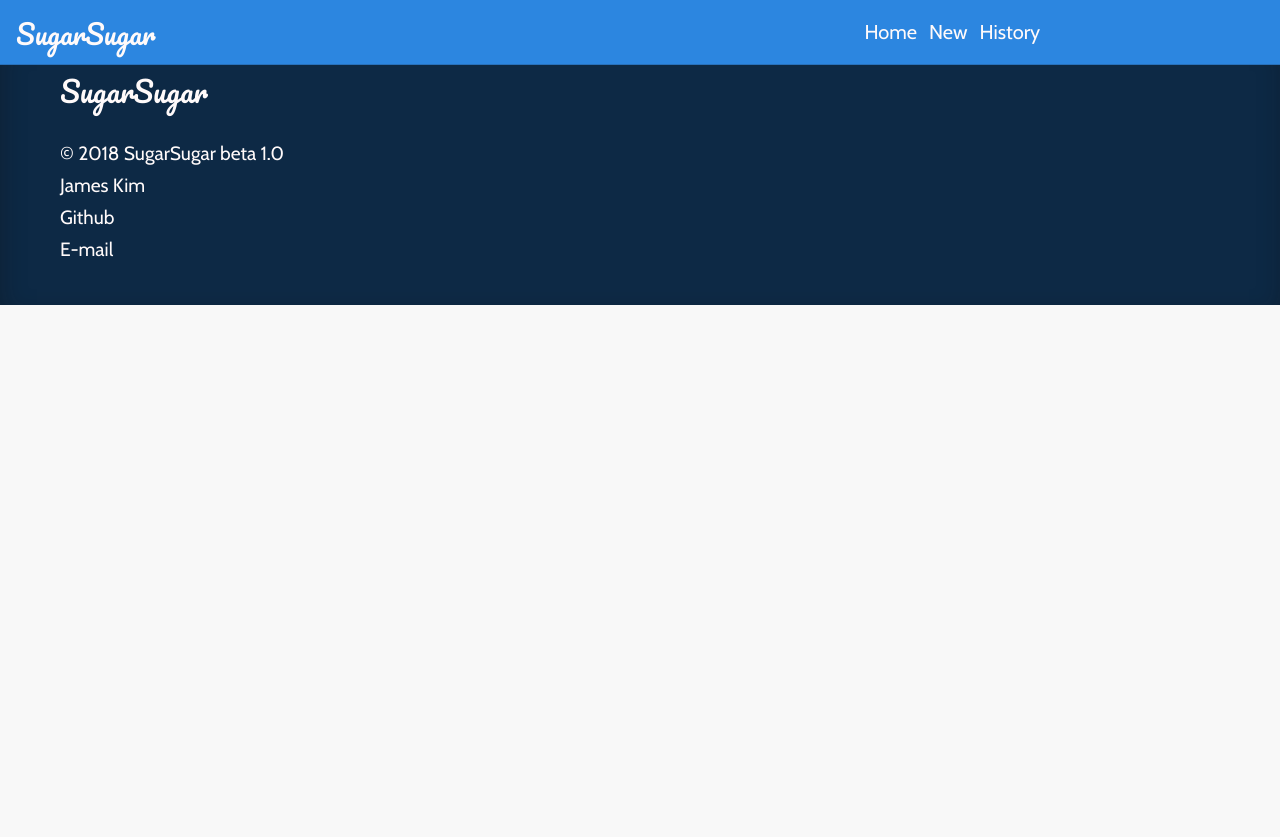
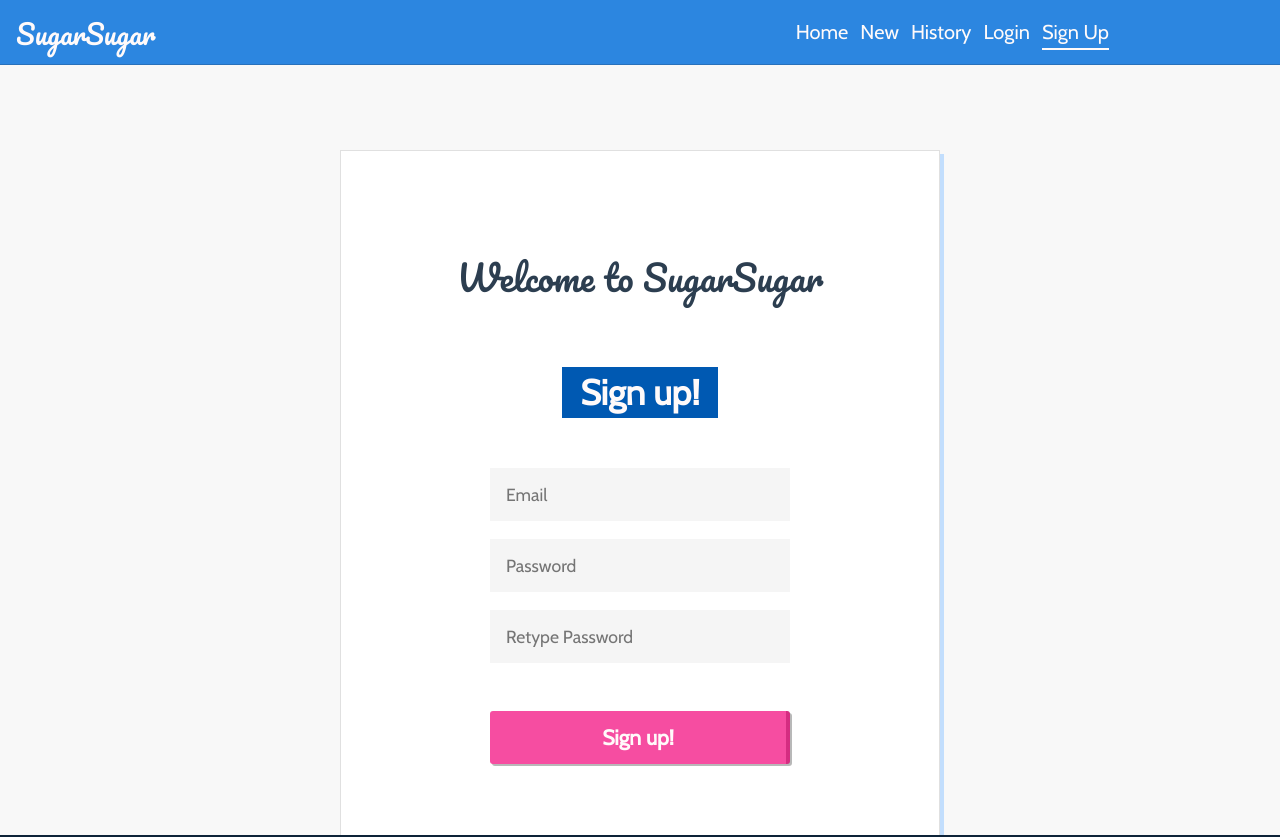
Before and after one commit to JamesScript7/sugarsugar, a Vue app: page /#/signup in a window 1280 px wide. Shown: the top 837 px of the page. Built offline with nearby package versions, Linux system fonts and the light colour scheme; what vuefire would draw is missing.

Commit message:
Create Login and SignUp

```diff
--- a/src/App.vue
+++ b/src/App.vue
@@ -53,4 +53,18 @@ nav {
   text-align: center;
   color: #2c3e50;
 }
+@keyframes slideIn {
+  0% {
+    margin-left: 15%;
+    margin-right: 15%;
+  }
+  100% {
+    margin-left: 0%;
+    margin-right: 0%;
+  }
+}
+@keyframes fadeIn {
+  0% {opacity: 0;}
+  100% {opacity: 1;}
+}
 </style>
--- /dev/null
+++ b/src/components/Login.vue
@@ -0,0 +1,105 @@
+<template>
+  <div class="log-in">
+    <form @submit.prevent="loginForm">
+      <h1>Login</h1>
+      <input type="text" v-model="email" placeholder="Email">
+      <input type="password" v-model="password" placeholder="Password">
+      <input class="button" type="submit" value="Login">
+      <p>Don't have an account? Sign up <router-link class="here" to="/signup">here</router-link></p>
+    </form>
+  </div>
+</template>
+
+<script>
+import router from '@/router'
+export default {
+  name: 'Login',
+  data: function () {
+    return {
+      email: '',
+      password: ''
+    }
+  },
+  methods: {
+    loginForm: function () {
+      // console.log(this.email, this.password)
+      // FIREBASE AUTHENTICATION.
+      router.push('/')
+    }
+  }
+}
+</script>
+
+<style scoped>
+@import "../styles/animation.css";
+h1 {
+  display: inline-block;
+  margin-bottom: 60px;
+  background-color: #0059B2;
+  padding: 4px 18px;
+  color: snow;
+}
+form {
+  font-size: 1.1em;
+  min-width: 250px;
+  padding: 60px;
+  background-color: white;
+  border: 1px solid #E0E0E0;
+  box-shadow: 4px 4px #c2defd;
+  animation: slideIn 1.2s;
+}
+input {
+  font-family: 'Cabin', Helvetica, Arial, sans-serif;
+  display: block;
+  font-size: 1em;
+  width: 300px;
+  margin: 0 auto;
+  margin-bottom: 18px;
+  border: none;
+  background-color: #F5F5F5;
+  padding: 16px;
+}
+.log-in {
+  max-width: 600px;
+  margin: 0 auto;
+  padding-top: 150px;
+  height: 800px;
+  height: 100vh;
+  opacity: 0;
+  animation: fadeIn 0.8s forwards;
+}
+.button {
+  font-weight: bold;
+  font-size: 1.2em;
+  padding: 14px;
+  border: none;
+  border-right: 4px solid #d52d81;
+  border-radius: 3px;
+  color: snow;
+  background-color: #f64da1;
+  box-shadow: 2px 2px #B8B8B8;
+}
+/* SIGN UP REDIRECT */
+p {
+  color: gray;
+  white-space: nowrap;
+}
+.here {
+  color: #d52d81;
+}
+@media screen and (max-width: 550px) {
+  form {
+    padding: 40px 25px;
+    border: 0 solid #E0E0E0;
+    box-shadow: none;
+  }
+  input {
+    margin-bottom: 20px;
+    padding: 12px;
+    width: 85%;
+  }
+  .log-in {
+    padding-top: 100px;
+  }
+}
+</style>
--- a/src/components/New.vue
+++ b/src/components/New.vue
@@ -101,7 +101,6 @@ export default {
         status: this.status
       }
       if (this.totalView !== '' && this.totalView > 0) {
-        console.log(data)
         db.ref(this.date).set(data)
         router.push('/')
       } else {
--- /dev/null
+++ b/src/components/SignUp.vue
@@ -0,0 +1,180 @@
+<template>
+  <div class="sign-up">
+    <form @submit.prevent="signUpForm">
+      <p class="welcome">Welcome to SugarSugar</p>
+      <h1>Sign up!</h1>
+      <input type="text" v-bind:class="this.message" v-model="email" placeholder="Email">
+      <input type="password" v-bind:class="this.passwordStatus" v-model="password1" placeholder="Password">
+      <input type="password" v-bind:class="this.passwordStatus" v-model="password2" placeholder="Retype Password">
+      <div class="message-container">
+        <p class="message">{{this.passwordMessage}}</p>
+      </div>
+      <input class="button" type="submit" value="Sign up!">
+    </form>
+  </div>
+</template>
+
+<script>
+import router from '@/router'
+export default {
+  name: 'SignUp',
+  data: function () {
+    return {
+      email: null,
+      isEmail: false,
+      message: null,
+      password1: null,
+      password2: null,
+      passwordMessage: null,
+      attempt: false,
+      passwordStatus: null
+    }
+  },
+  watch: {
+    email: function () {
+      let re = /.+@.+\..+/i
+      if (!this.attempt && re.test(this.email)) {
+        this.message = 'message-good'
+      } else if (this.attempt && !re.test(this.email)) {
+        this.message = 'message-bad'
+      } else if (this.attempt && re.test(this.email)) {
+        this.message = 'message-good'
+      } else if (this.email <= 0) {
+        this.message = null
+      } else {
+        this.message = null
+      }
+    },
+    password2: function () {
+      if (this.attempt) {
+        if (this.password2.length <= 0) {
+          this.passwordMessage = null
+          this.passwordStatus = null
+        } else if (this.password1 !== this.password2) {
+          this.passwordMessage = 'Passwords do not match!'
+          this.passwordStatus = 'message-bad'
+        } else if (this.password1 === this.password2) {
+          this.passwordMessage = null
+          this.passwordStatus = 'message-good'
+        } else {
+          this.passwordMessage = null
+          this.passwordStatus = null
+        }
+      }
+    }
+  },
+  methods: {
+    signUpForm: function () {
+      let re = /.+@.+\..+/i
+      this.attempt = true
+      if (re.test(this.email) && (this.password1 === this.password2)) {
+        router.push('/')
+        this.isEmail = true
+      } else if (!re.test(this.email)) {
+        this.isEmail = false
+        this.message = 'message-bad'
+      } else if (this.password1 !== this.password2) {
+        this.passwordStatus = 'message-bad'
+        this.passwordMessage = 'Passwords do not match!'
+      } else {
+        if (!this.isEmail) {
+          this.message = 'message-bad'
+        }
+      }
+    }
+  }
+}
+</script>
+
+<style scoped>
+@import "../styles/animation.css";
+h1 {
+  display: inline-block;
+  margin-bottom: 50px;
+  background-color: #0059B2;
+  padding: 4px 18px;
+  color: snow;
+}
+/* EMAIL VALIDATION MESSAGE */
+.message-container {
+  display: block;
+  height: 15px;
+  padding-bottom: 30px;
+}
+p.message {
+  margin: 0;
+  color: red;
+}
+.message-bad {
+  outline-width: 0;
+  border: 1px solid red;
+}
+.message-good {
+  outline-width: 0;
+  border: 1px solid limegreen;
+}
+form {
+  font-size: 1.1em;
+  min-width: 250px;
+  padding: 60px;
+  background-color: white;
+  border: 1px solid #E0E0E0;
+  box-shadow: 4px 4px #c2defd;
+  animation: slideIn 1.2s;
+}
+input {
+  font-family: 'Cabin', Helvetica, Arial, sans-serif;
+  display: block;
+  font-size: 1em;
+  width: 300px;
+  margin: 0 auto;
+  margin-bottom: 18px;
+  border: none;
+  background-color: #F5F5F5;
+  padding: 16px;
+}
+.welcome {
+  font-family: 'Pacifico', cursive, sans-serif;
+  font-size: 2em;
+  white-space: nowrap;
+}
+.sign-up {
+  max-width: 600px;
+  margin: 0 auto;
+  padding-top: 150px;
+  height: 800px;
+  height: 100vh;
+  opacity: 0;
+  animation: fadeIn 0.8s forwards;
+}
+.button {
+  font-weight: bold;
+  font-size: 1.2em;
+  padding: 14px;
+  border: none;
+  border-right: 4px solid #d52d81;
+  border-radius: 3px;
+  color: snow;
+  background-color: #f64da1;
+  box-shadow: 2px 2px #B8B8B8;
+}
+@media screen and (max-width: 550px) {
+  form {
+    padding: 30px 25px;
+    border: 0 solid #E0E0E0;
+    box-shadow: none;
+  }
+  input {
+    margin-bottom: 20px;
+    padding: 12px;
+    width: 85%;
+  }
+  .welcome {
+    font-family: 'Pacifico', cursive, sans-serif;
+    font-size: 1.4em;
+  }
+  .sign-up {
+    padding-top: 70px;
+  }
+}
+</style>
--- a/src/components/partials/NavBar.vue
+++ b/src/components/partials/NavBar.vue
@@ -13,6 +13,8 @@
         <li v-on:click="menu"><router-link to="/">Home</router-link></li>
         <li v-on:click="menu"><router-link to="/new">New</router-link></li>
         <li v-on:click="menu"><router-link to="/history">History</router-link></li>
+        <li v-on:click="menu"><router-link to="/login">Login</router-link></li>
+        <li v-on:click="menu"><router-link to="/signup">Sign Up</router-link></li>
         <!-- <li><router-link to="/">Logout</router-link></li> -->
       </ul>
     </div>
@@ -97,12 +99,15 @@ ul li .router-link-exact-active {
     padding: 5px 16px 1px 16px;
     z-index: 9000;
   }
+  ul li .router-link-exact-active {
+    border-bottom: 3px solid #d52d81;
+  }
   #side-nav {
     font-size: 1.2em;
     line-height: 2;
     position: fixed;
     width: 150px;
-    height: 100%;
+    height: 120%;
     top: 0;
     margin: 0;
     padding: 50px 16px 0 20px;
@@ -111,6 +116,7 @@ ul li .router-link-exact-active {
     z-index: -1;
   }
   #side-nav li {
+    display: block;
     padding: 0 5px;
   }
   .hide {
--- a/src/router/index.js
+++ b/src/router/index.js
@@ -4,6 +4,9 @@ import Router from 'vue-router'
 import Home from '@/components/Home'
 import New from '@/components/New'
 import HistoryPage from '@/components/HistoryPage'
+import Login from '@/components/Login'
+import SignUp from '@/components/SignUp'
+
 Vue.use(Router)
 export default new Router({
   routes: [
@@ -21,6 +24,16 @@ export default new Router({
       path: '/history',
       name: 'History',
       component: HistoryPage
+    },
+    {
+      path: '/login',
+      name: 'Login',
+      component: Login
+    },
+    {
+      path: '/signup',
+      name: 'SignUp',
+      component: SignUp
     }
   ],
   scrollBehavior () {
--- /dev/null
+++ b/src/styles/animation.css
@@ -0,0 +1,14 @@
+@keyframes slideIn {
+  0% {
+    margin-left: 15%;
+    margin-right: 15%;
+  }
+  100% {
+    margin-left: 0%;
+    margin-right: 0%;
+  }
+}
+@keyframes fadeIn {
+  0% {opacity: 0;}
+  100% {opacity: 1;}
+}
```
